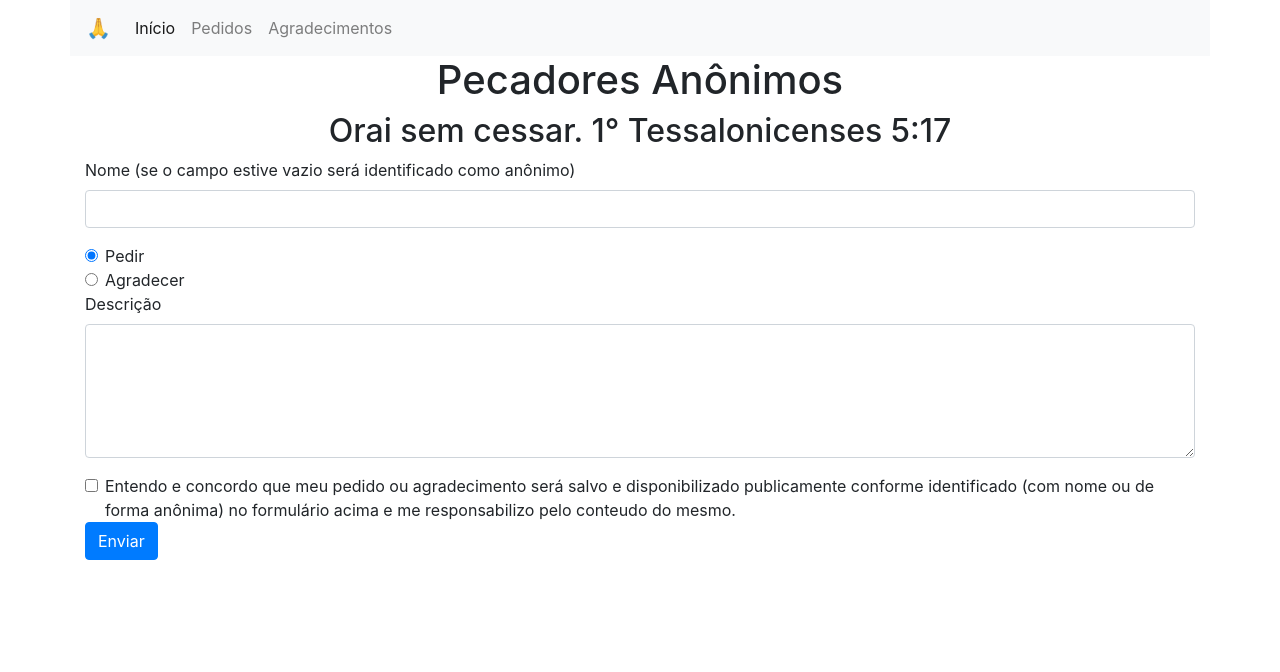
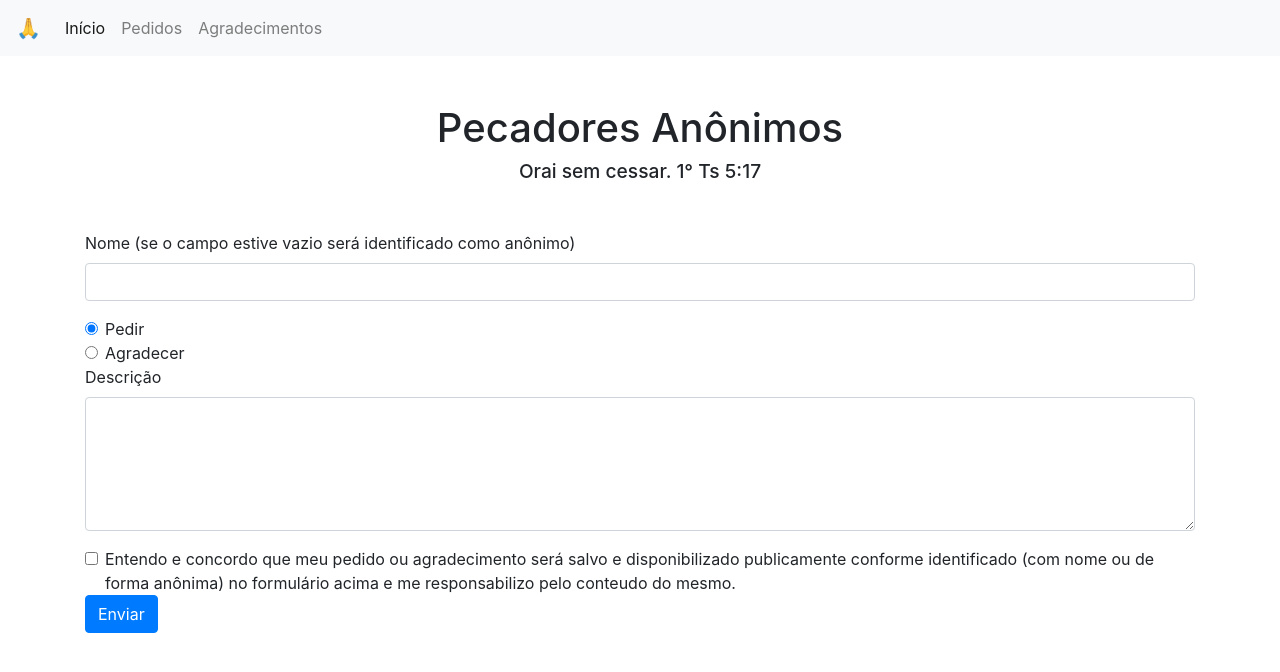
Before and after one commit to rafaelji/pecadores-anonimos, a React (Create React App) app: page / in a window 1280 px wide. Shown: the top 672 px of the page. Built offline with nearby package versions, Linux system fonts and the light colour scheme.

Commit message:
create header component

```diff
--- a/src/App.js
+++ b/src/App.js
@@ -1,41 +1,11 @@
 import React from 'react';
 import './App.css';
+import Header from './components/header/Header';
 
 function App() {
   return (
     <>
-      <header className="text-center">
-        <div className="container">
-          <div className="row">
-            <div className="col-12 p-0">
-              <nav class="navbar navbar-expand-lg navbar-light bg-light">
-                <a class="navbar-brand" href="#">
-                  <span role="img" arial-label="Mãos em posição de oração">&#x1F64F;</span>
-                </a>
-                <button class="navbar-toggler" type="button" data-toggle="collapse" data-target="#navbarSupportedContent" aria-controls="navbarSupportedContent" aria-expanded="false" aria-label="Toggle navigation">
-                  <span class="navbar-toggler-icon"></span>
-                </button>
-
-                <div class="collapse navbar-collapse" id="navbarSupportedContent">
-                  <ul class="navbar-nav mr-auto">
-                    <li class="nav-item active">
-                      <a class="nav-link" href="#">Início <span class="sr-only">(current)</span></a>
-                    </li>
-                    <li class="nav-item">
-                      <a class="nav-link" href="#">Pedidos</a>
-                    </li>
-                    <li class="nav-item">
-                      <a class="nav-link" href="#">Agradecimentos</a>
-                    </li>
-                  </ul>
-                </div>
-              </nav>
-              <h1>Pecadores Anônimos</h1>
-              <h2>Orai sem cessar. 1° Tessalonicenses 5:17</h2>
-            </div>
-          </div>
-        </div>
-      </header>
+      <Header></Header>
       <main>
         <div className="container">
           <div className="row">
--- /dev/null
+++ b/src/components/header/Header.css
@@ -0,0 +1,9 @@
+.title {
+    margin-top: 3rem;
+}
+
+.subtitle {
+    margin-top: 0.5rem;
+    margin-bottom: 3rem;
+    font-size: 1.2rem;
+}
--- /dev/null
+++ b/src/components/header/Header.js
@@ -0,0 +1,42 @@
+import React from 'react';
+import './Header.css';
+
+function Header(props) {
+    return (
+			<header className="text-center">
+				<div className="container-fluid">
+					<div className="row">
+						<div className="col-12 p-0">
+							<nav class="navbar navbar-expand-lg navbar-light bg-light">
+								<a class="navbar-brand" href="#">
+									<span role="img" arial-label="Mãos em posição de oração">&#x1F64F;</span>
+								</a>
+								<button class="navbar-toggler" type="button" data-toggle="collapse" data-target="#navbarSupportedContent" aria-controls="navbarSupportedContent" aria-expanded="false" aria-label="Toggle navigation">
+									<span class="navbar-toggler-icon"></span>
+								</button>
+
+								<div class="collapse navbar-collapse" id="navbarSupportedContent">
+									<ul class="navbar-nav mr-auto">
+										<li class="nav-item active">
+										<a class="nav-link" href="#">Início</a>
+										</li>
+										<li class="nav-item">
+										<a class="nav-link" href="#">Pedidos</a>
+										</li>
+										<li class="nav-item">
+										<a class="nav-link" href="#">Agradecimentos</a>
+										</li>
+									</ul>
+								</div>
+							</nav>
+							<h1 className="title">Pecadores Anônimos</h1>
+							<h2 className="subtitle">Orai sem cessar. 1° Ts 5:17</h2>
+						</div>
+					</div>
+				</div>
+			</header>
+    );
+
+}
+
+export default Header;
```
